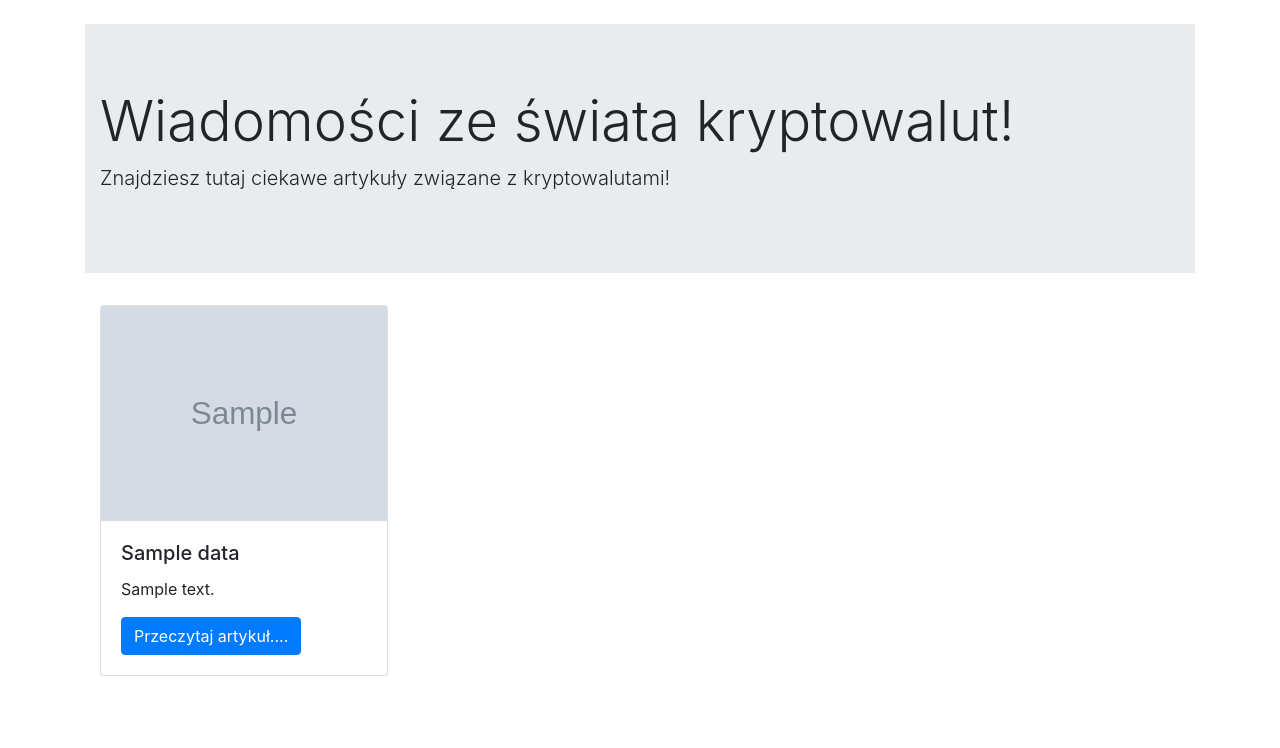
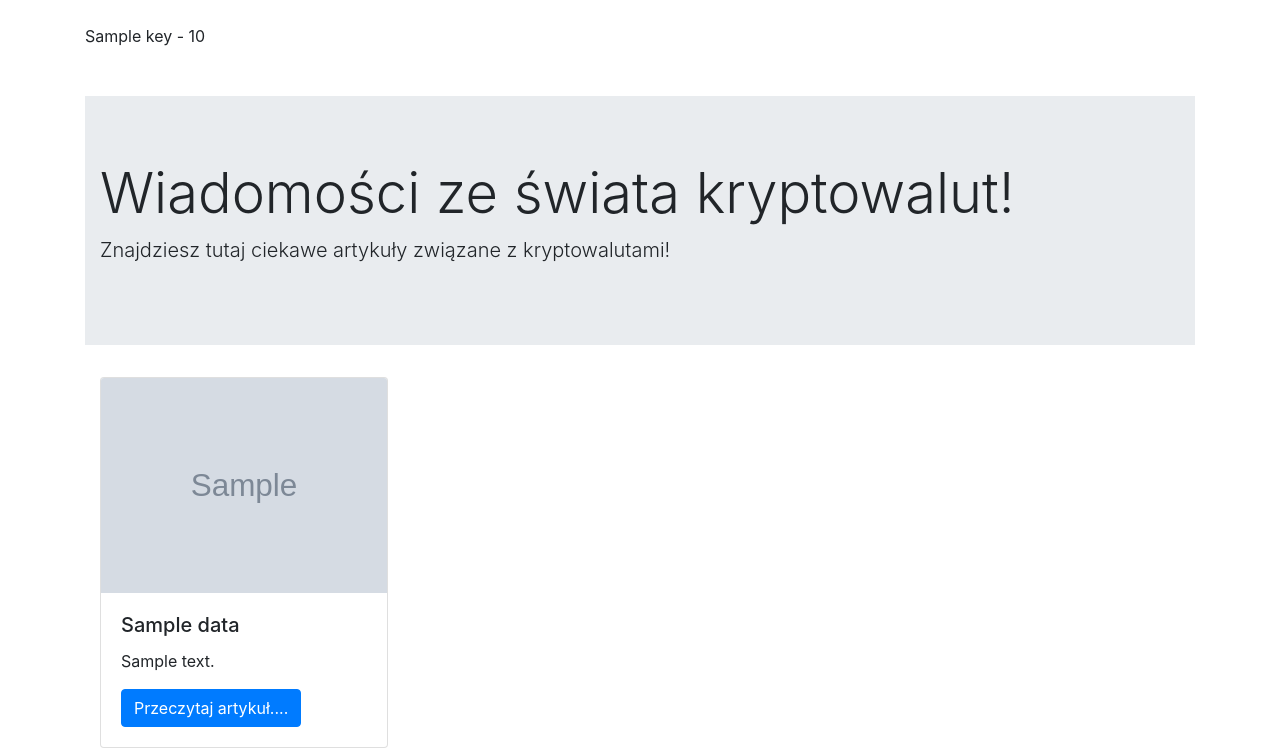
Before and after one commit to syko90/kryptoportal, a Django app: template krypto/templates/home.html in a window 1280 px wide. Shown: the part 56-804 px from the top of the page. Before the commit the page ends 732 px from the top, so only its background shows below. Run offline with Django 3.2, Linux system fonts and the light colour scheme; the template is opened without the code that fills it: most values are stand-ins (such as "Sample title", 1, 10 or a date in 2020); grey boxes marked "Sample" are stand-in pictures; some libraries are stand-ins or nearby versions.

Commit message:
Pobranie aktualnych kursów krypto poprzez API, wykorztanie pętli FOR do uzyskania potrzebnych kursów

```diff
--- a/krypto/templates/home.html
+++ b/krypto/templates/home.html
@@ -1,6 +1,14 @@
 {% extends 'base.html' %}
 
 {% block content %}
+
+{% for key, value in price.DISPLAY.items %}
+    {{ key }} - {{ value.USD.PRICE }} <br/>
+{% endfor %}
+
+<br/><br/>
+
+
 
 <div class="jumbotron jumbotron-fluid">
     <div class="container">
```
Also changed, not shown: krypto/views.py (+8 -1 lines).
